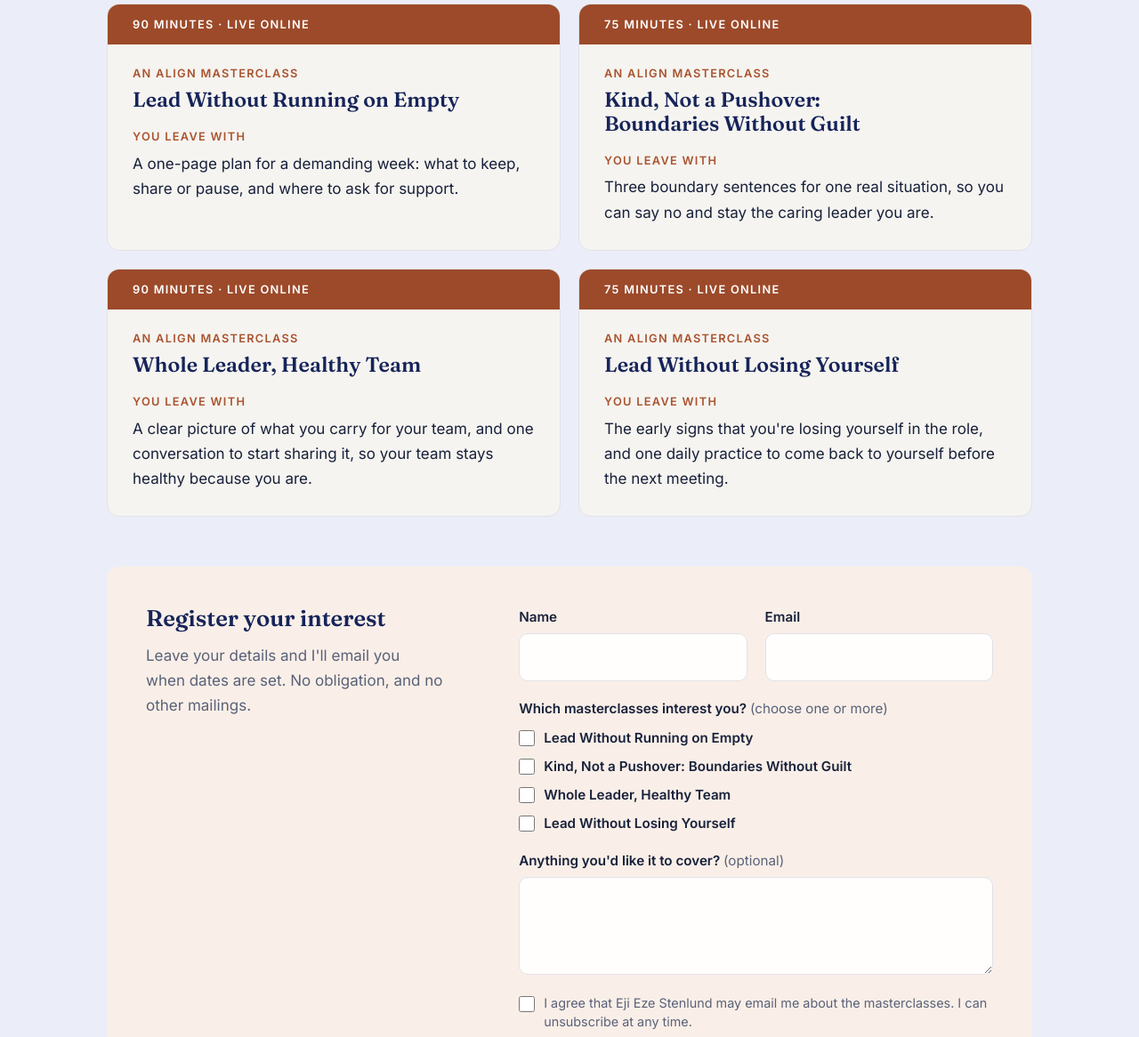
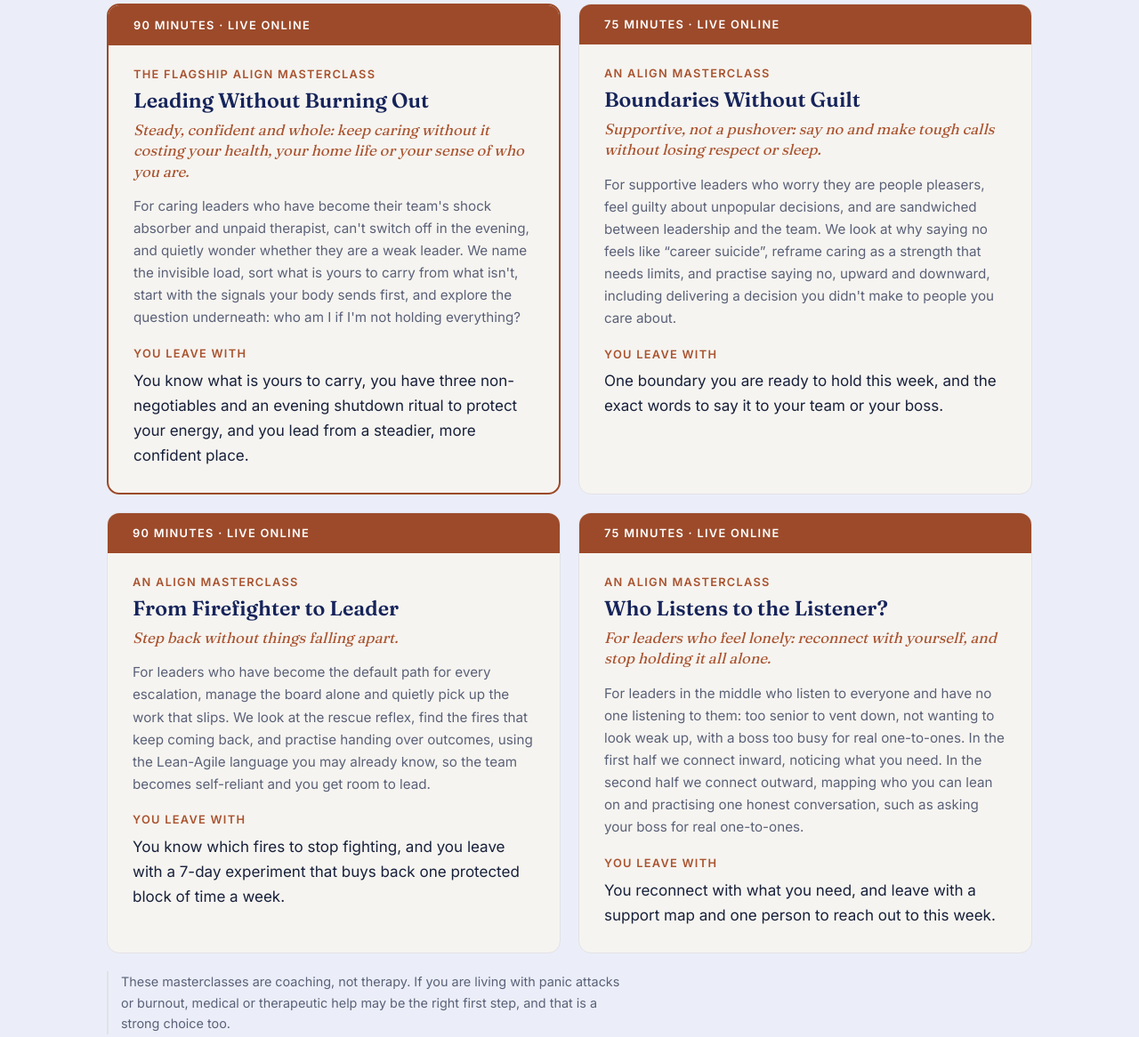
Before and after one commit to Eji1980/WEBSITE, a plain HTML site: page public/index.html in a window 1280 px wide. Shown: the part 6460-7626 px from the top of the page at 89% size. Drawn offline with Linux system fonts and the light colour scheme; a script that the page names is missing.

Commit message:
Update masterclass details and labels in index.html

```diff
--- a/public/index.html
+++ b/public/index.html
@@ -117,6 +117,10 @@ p{margin:0 0 1em;text-wrap:pretty;}a{color:var(--accent);}
 .mc-grid .card h3{font-size:1.45rem;color:var(--deep);padding:6px 28px 0;margin:0;}
 .mc-grid .card .leave{font-size:.8rem;font-weight:600;letter-spacing:.1em;text-transform:uppercase;color:var(--warm);margin:1.1rem 28px .35rem;}
 .mc-grid .card p{padding:0 28px 28px;}
+.mc-grid .card .mc-tag{font-family:"Fraunces",Georgia,serif;font-style:italic;font-size:1.05rem;line-height:1.4;color:var(--warm);padding:8px 28px 0;margin:0;}
+.mc-grid .card .mc-desc{font-size:.95rem;color:var(--muted);padding:14px 28px 0;margin:0;}
+.mc-grid .card.flagship{border:2px solid var(--clay);}
+.mc-care{font-size:.9rem;color:var(--muted);max-width:65ch;margin:20px 0 0;padding-left:14px;border-left:2px solid var(--line);}
 .book{background:var(--blush);border-bottom:1px solid var(--line);}
 .book-intro{display:grid;grid-template-columns:1fr 1fr;gap:16px 80px;align-items:end;margin-bottom:36px;}
 .book-intro h2,.book-intro .lead{margin:0;}
@@ -447,36 +451,44 @@ footer .wrap{display:flex;justify-content:space-between;flex-wrap:wrap;gap:12px;
     </ul>
     <p class="align-more">How each step works is what you learn, and practise, in the masterclass.</p>
     <div class="mc-grid">
-      <div class="card">
-        <span class="mc-label">An ALIGN Masterclass</span>
-        <h3>Lead Without Running on Empty</h3>
+      <div class="card flagship">
+        <span class="mc-label">The flagship ALIGN Masterclass</span>
+        <h3>Leading Without Burning Out</h3>
+        <p class="mc-tag">Steady, confident and whole: keep caring without it costing your health, your home life or your sense of who you are.</p>
         <div class="len">90 minutes · live online</div>
+        <p class="mc-desc">For caring leaders who have become their team's shock absorber and unpaid therapist, can't switch off in the evening, and quietly wonder whether they are a weak leader. We name the invisible load, sort what is yours to carry from what isn't, start with the signals your body sends first, and explore the question underneath: who am I if I'm not holding everything?</p>
         <div class="leave">You leave with</div>
-        <p>A one-page plan for a demanding week: what to keep, share or pause, and where to ask for support.</p>
+        <p>You know what is yours to carry, you have three non-negotiables and an evening shutdown ritual to protect your energy, and you lead from a steadier, more confident place.</p>
       </div>
       <div class="card">
         <span class="mc-label">An ALIGN Masterclass</span>
-        <h3>Kind, Not a Pushover: Boundaries Without Guilt</h3>
+        <h3>Boundaries Without Guilt</h3>
+        <p class="mc-tag">Supportive, not a pushover: say no and make tough calls without losing respect or sleep.</p>
         <div class="len">75 minutes · live online</div>
+        <p class="mc-desc">For supportive leaders who worry they are people pleasers, feel guilty about unpopular decisions, and are sandwiched between leadership and the team. We look at why saying no feels like “career suicide”, reframe caring as a strength that needs limits, and practise saying no, upward and downward, including delivering a decision you didn't make to people you care about.</p>
         <div class="leave">You leave with</div>
-        <p>Three boundary sentences for one real situation, so you can say no and stay the caring leader you are.</p>
-      </div>
-      <!-- TODO (Eji): confirm length and "You leave with" for the two new masterclasses -->
-      <div class="card">
-        <span class="mc-label">An ALIGN Masterclass</span>
-        <h3>Whole Leader, Healthy Team</h3>
-        <div class="len">90 minutes · live online</div>
-        <div class="leave">You leave with</div>
-        <p>A clear picture of what you carry for your team, and one conversation to start sharing it, so your team stays healthy because you are.</p>
+        <p>One boundary you are ready to hold this week, and the exact words to say it to your team or your boss.</p>
       </div>
       <div class="card">
         <span class="mc-label">An ALIGN Masterclass</span>
-        <h3>Lead Without Losing Yourself</h3>
+        <h3>From Firefighter to Leader</h3>
+        <p class="mc-tag">Step back without things falling apart.</p>
+        <div class="len">90 minutes · live online</div>
+        <p class="mc-desc">For leaders who have become the default path for every escalation, manage the board alone and quietly pick up the work that slips. We look at the rescue reflex, find the fires that keep coming back, and practise handing over outcomes, using the Lean-Agile language you may already know, so the team becomes self-reliant and you get room to lead.</p>
+        <div class="leave">You leave with</div>
+        <p>You know which fires to stop fighting, and you leave with a 7-day experiment that buys back one protected block of time a week.</p>
+      </div>
+      <div class="card">
+        <span class="mc-label">An ALIGN Masterclass</span>
+        <h3>Who Listens to the Listener?</h3>
+        <p class="mc-tag">For leaders who feel lonely: reconnect with yourself, and stop holding it all alone.</p>
         <div class="len">75 minutes · live online</div>
+        <p class="mc-desc">For leaders in the middle who listen to everyone and have no one listening to them: too senior to vent down, not wanting to look weak up, with a boss too busy for real one-to-ones. In the first half we connect inward, noticing what you need. In the second half we connect outward, mapping who you can lean on and practising one honest conversation, such as asking your boss for real one-to-ones.</p>
         <div class="leave">You leave with</div>
-        <p>The early signs that you're losing yourself in the role, and one daily practice to come back to yourself before the next meeting.</p>
+        <p>You reconnect with what you need, and leave with a support map and one person to reach out to this week.</p>
       </div>
     </div>
+    <p class="mc-care">These masterclasses are coaching, not therapy. If you are living with panic attacks or burnout, medical or therapeutic help may be the right first step, and that is a strong choice too.</p>
     <div class="interest" id="interest">
       <div class="interest-intro">
         <h3>Register your interest</h3>
@@ -495,10 +507,10 @@ footer .wrap{display:flex;justify-content:space-between;flex-wrap:wrap;gap:12px;
         </div>
         <fieldset class="field full">
           <legend>Which masterclasses interest you? <span>(choose one or more)</span></legend>
-          <label class="choice"><input type="checkbox" name="masterclass" value="Lead Without Running on Empty"> Lead Without Running on Empty</label>
-          <label class="choice"><input type="checkbox" name="masterclass" value="Kind, Not a Pushover: Boundaries Without Guilt"> Kind, Not a Pushover: Boundaries Without Guilt</label>
-          <label class="choice"><input type="checkbox" name="masterclass" value="Whole Leader, Healthy Team"> Whole Leader, Healthy Team</label>
-          <label class="choice"><input type="checkbox" name="masterclass" value="Lead Without Losing Yourself"> Lead Without Losing Yourself</label>
+          <label class="choice"><input type="checkbox" name="masterclass" value="Leading Without Burning Out"> Leading Without Burning Out</label>
+          <label class="choice"><input type="checkbox" name="masterclass" value="Boundaries Without Guilt"> Boundaries Without Guilt</label>
+          <label class="choice"><input type="checkbox" name="masterclass" value="From Firefighter to Leader"> From Firefighter to Leader</label>
+          <label class="choice"><input type="checkbox" name="masterclass" value="Who Listens to the Listener?"> Who Listens to the Listener?</label>
         </fieldset>
         <div class="field full">
           <label for="if-msg">Anything you'd like it to cover? <span>(optional)</span></label>
```
